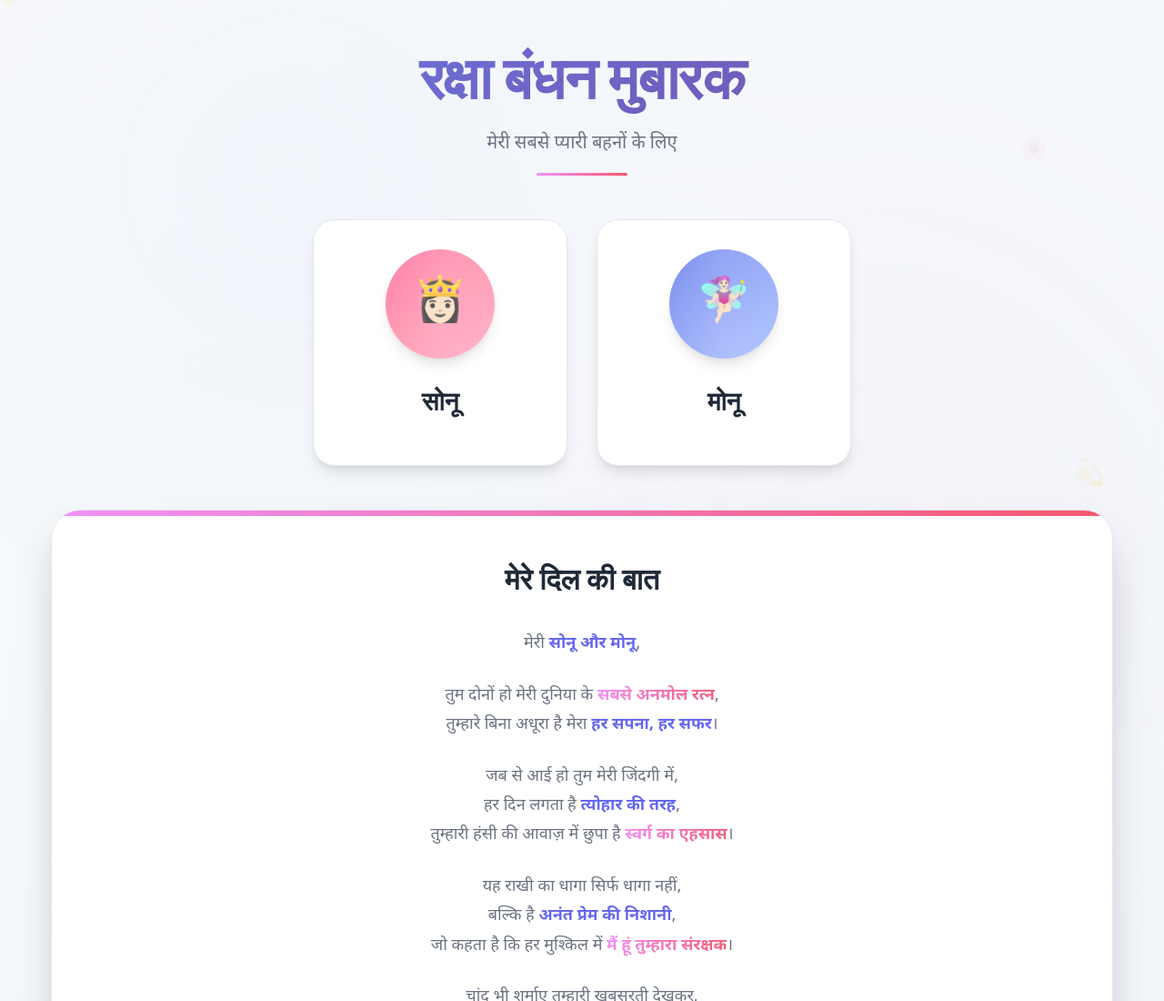
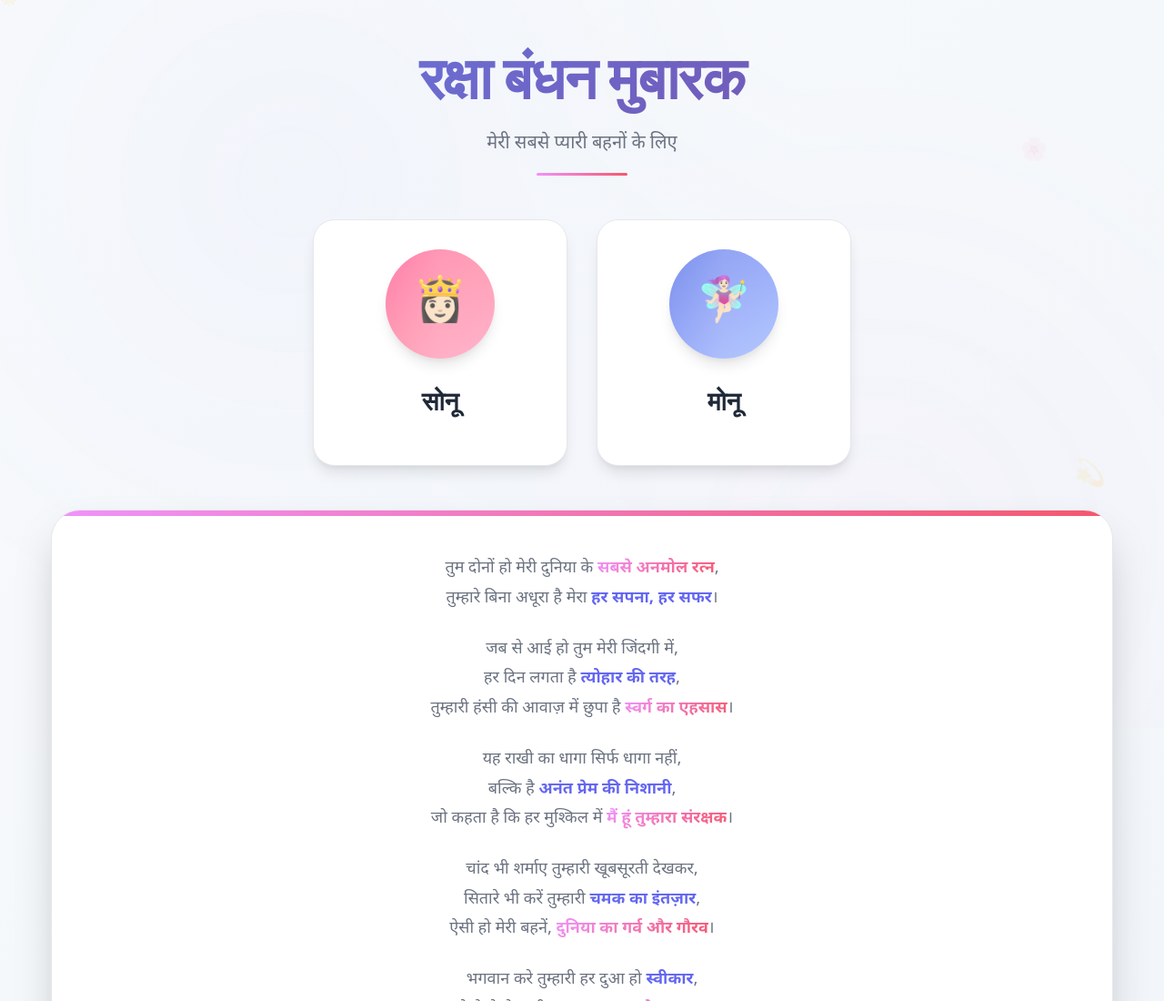
Before and after one commit to manipanw143/rakshaban, a plain HTML site: page index.html in a window 1280 px wide. Shown: the top 1100 px of the page at 91% size. Drawn offline with nearby package versions, Linux system fonts and the light colour scheme.

Commit message:
new chnage

```diff
--- a/index.html
+++ b/index.html
@@ -519,10 +519,10 @@
 
         <div class="wishes-card">
             <div class="wishes-content">
-                <h2 class="wishes-title">मेरे दिल की बात</h2>
+                <!-- <h2 class="wishes-title">मेरे दिल की बात</h2> -->
 
                 <div class="wishes-text">
-                    <p>मेरी <span class="highlight">सोनू और मोनू</span>,</p>
+                    <!-- <p>मेरी <span class="highlight">सोनू और मोनू</span>,</p> -->
 
                     <p>तुम दोनों हो मेरी दुनिया के <span class="special">सबसे अनमोल रत्न</span>,<br>
                     तुम्हारे बिना अधूरा है मेरा <span class="highlight">हर सपना, हर सफर</span>।</p>
```
